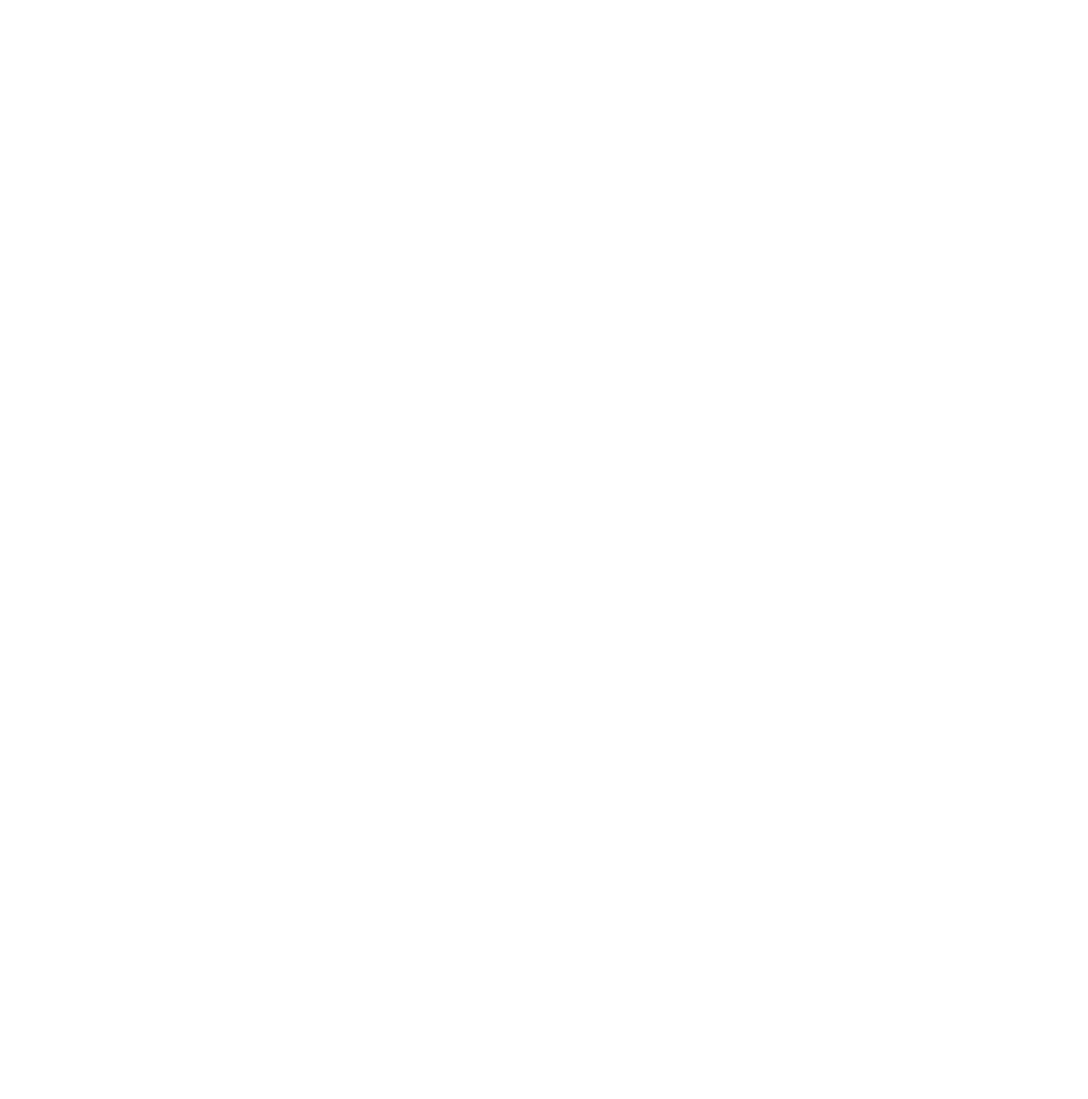
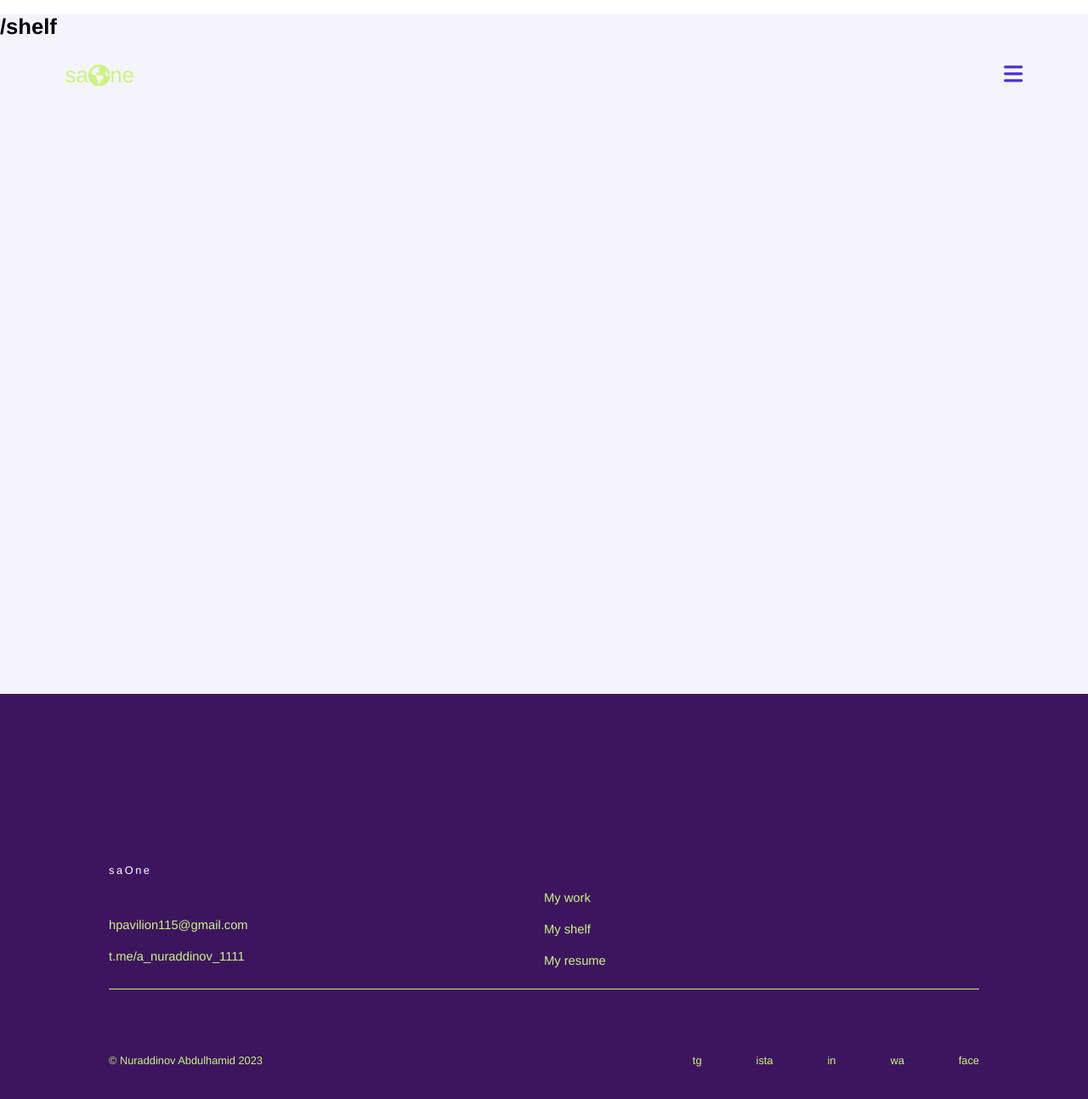
Before and after one commit to Nuraddin0v/myPortfol, a React (Create React App) app: page /shelf in a window 1280 px wide. Before the commit this address had no page. Shown: the top 1294 px of the page at 85% size. Before the commit the page ends 800 px from the top, so only its background shows below. Built offline with nearby package versions, Linux system fonts and the light colour scheme.

Commit message:
navbar and footer chaged

```diff
--- a/src/App.js
+++ b/src/App.js
@@ -2,6 +2,9 @@
 
 import { BrowserRouter, Route, Routes } from "react-router-dom";
 import Section from "./components/Section";
+import MyShelf from "./components/MyShelf";
+import Navbar from "./components/Navbar";
+import Footer from "./components/Footer";
 <link
   rel='stylesheet'
   href='https://cdnjs.cloudflare.com/ajax/libs/font-awesome/6.4.0/css/all.min.css'
@@ -13,9 +16,12 @@
   return (
     <div className='App'>
       <BrowserRouter>
+      <Navbar/>
         <Routes>
           <Route path='/' element={<Section />} />
+          <Route path='/shelf' element={<MyShelf/>}/>
         </Routes>
+        <Footer/>
       </BrowserRouter>
     </div>
   );
--- /dev/null
+++ b/src/components/Footer.jsx
@@ -0,0 +1,49 @@
+import React from 'react'
+import "./Section.scss";
+
+const Footer = () => {
+  return (
+    <div>
+        <section className="footer">
+        <div className="footer_main">
+          <div>
+            <span>saOne</span>
+            <ul>
+              <li>
+                <a href="/#">hpavilion115@gmail.com</a>
+              </li>
+              <li>
+                <a href="https://t.me/a_nuraddinov_1111">
+                  t.me/a_nuraddinov_1111
+                </a>
+              </li>
+            </ul>
+          </div>
+          <ul>
+            <li>
+              <a href="/work">My work</a>
+            </li>
+            <li>
+              <a href="/shelf">My shelf</a>
+            </li>
+            <li>
+              <a href="/resume">My resume</a>
+            </li>
+          </ul>
+        </div>
+        <div className="footer_hr">
+          <span>© Nuraddinov Abdulhamid 2023</span>
+          <ul>
+            <li>tg</li>
+            <li>ista</li>
+            <li>in</li>
+            <li>wa</li>
+            <li className="li">face</li>
+          </ul>
+        </div>
+      </section>
+    </div>
+  )
+}
+
+export default Footer
--- /dev/null
+++ b/src/components/MyShelf.jsx
@@ -0,0 +1,13 @@
+import React from 'react'
+import "./MyShelf.scss"
+const MyShelf = () => {
+  return (
+    <div>
+      <div id='boxes'>
+       <h1>/shelf</h1>
+      </div>
+    </div>
+  )
+}
+
+export default MyShelf
--- /dev/null
+++ b/src/components/MyShelf.scss
@@ -0,0 +1,5 @@
+#boxes {
+  width: 100%;
+  height: 100vh;
+  background-color: #f5f4fc;
+}
--- /dev/null
+++ b/src/components/Navbar.jsx
@@ -0,0 +1,70 @@
+import React from "react";
+import "./Section.scss";
+import { SidebarData } from "./SidebarData";
+import { useState } from "react";
+
+import { Link } from "react-router-dom";
+const Navbar = () => {
+  const [sidebar, setSidebar] = useState(false);
+  function viewSidebar() {
+    setSidebar(!sidebar);
+    // console.log(sidebar);
+  }
+
+  return (
+    <div>
+      <header>
+        <div className="navbar">
+          <Link className="nav-logo" to="/">
+            sa
+            <svg
+              xmlns="http://www.w3.org/2000/svg"
+              height="1em"
+              viewBox="0 0 512 512"
+            >
+              <path d="M57.7 193l9.4 16.4c8.3 14.5 21.9 25.2 38 29.8L163 255.7c17.2 4.9 29 20.6 29 38.5v39.9c0 11 6.2 21 16 25.9s16 14.9 16 25.9v39c0 15.6 14.9 26.9 29.9 22.6c16.1-4.6 28.6-17.5 32.7-33.8l2.8-11.2c4.2-16.9 15.2-31.4 30.3-40l8.1-4.6c15-8.5 24.2-24.5 24.2-41.7v-8.3c0-12.7-5.1-24.9-14.1-33.9l-3.9-3.9c-9-9-21.2-14.1-33.9-14.1H257c-11.1 0-22.1-2.9-31.8-8.4l-34.5-19.7c-4.3-2.5-7.6-6.5-9.2-11.2c-3.2-9.6 1.1-20 10.2-24.5l5.9-3c6.6-3.3 14.3-3.9 21.3-1.5l23.2 7.7c8.2 2.7 17.2-.4 21.9-7.5c4.7-7 4.2-16.3-1.2-22.8l-13.6-16.3c-10-12-9.9-29.5 .3-41.3l15.7-18.3c8.8-10.3 10.2-25 3.5-36.7l-2.4-4.2c-3.5-.2-6.9-.3-10.4-.3C163.1 48 84.4 108.9 57.7 193zM464 256c0-36.8-9.6-71.4-26.4-101.5L412 164.8c-15.7 6.3-23.8 23.8-18.5 39.8l16.9 50.7c3.5 10.4 12 18.3 22.6 20.9l29.1 7.3c1.2-9 1.8-18.2 1.8-27.5zM0 256a256 256 0 1 1 512 0A256 256 0 1 1 0 256z" />
+            </svg>
+            ne
+          </Link>
+          <div className="sidebarIcon" onClick={viewSidebar}>
+            {sidebar ? (
+              <svg
+                xmlns="http://www.w3.org/2000/svg"
+                height="2em"
+                viewBox="0 0 384 512"
+                // fill='#4831d4'
+              >
+                <path d="M376.6 84.5c11.3-13.6 9.5-33.8-4.1-45.1s-33.8-9.5-45.1 4.1L192 206 56.6 43.5C45.3 29.9 25.1 28.1 11.5 39.4S-3.9 70.9 7.4 84.5L150.3 256 7.4 427.5c-11.3 13.6-9.5 33.8 4.1 45.1s33.8 9.5 45.1-4.1L192 306 327.4 468.5c11.3 13.6 31.5 15.4 45.1 4.1s15.4-31.5 4.1-45.1L233.7 256 376.6 84.5z" />
+              </svg>
+            ) : (
+              <svg
+                xmlns="http://www.w3.org/2000/svg"
+                height="2em"
+                viewBox="0 0 448 512"
+                // fill='#4831d4'
+              >
+                <path d="M0 96C0 78.3 14.3 64 32 64H416c17.7 0 32 14.3 32 32s-14.3 32-32 32H32C14.3 128 0 113.7 0 96zM0 256c0-17.7 14.3-32 32-32H416c17.7 0 32 14.3 32 32s-14.3 32-32 32H32c-17.7 0-32-14.3-32-32zM448 416c0 17.7-14.3 32-32 32H32c-17.7 0-32-14.3-32-32s14.3-32 32-32H416c17.7 0 32 14.3 32 32z" />
+              </svg>
+            )}
+          </div>
+          <div style={{ display: sidebar ? "" : "none" }} className="sidebar">
+            <ul>
+              {SidebarData.map((item, index) => {
+                return (
+                  <li key={index} className={item.className}>
+                    <Link to={item.path}>
+                      <span>{item.icon}</span>
+                      {item.title}
+                    </Link>
+                  </li>
+                );
+              })}
+            </ul>
+          </div>
+        </div>
+      </header>
+    </div>
+  );
+};
+
+export default Navbar;
--- a/src/components/Section.jsx
+++ b/src/components/Section.jsx
@@ -1,71 +1,9 @@
 /** @format */
 
-import React, { useState } from "react";
-import { Link } from "react-router-dom";
 import "./Section.scss";
-import { SidebarData } from "./SidebarData";
 const Section = () => {
-  const [sidebar, setSidebar] = useState(false);
-  function viewSidebar() {
-    setSidebar(!sidebar);
-    // console.log(sidebar);
-  }
-  const [section, setSection] = useState(false);
-  function viewSectionTwo() {
-    setSection(!section);
-  }
   return (
     <div>
-      <header>
-        <div className="navbar">
-          <Link className="nav-logo" to="/">
-            sa
-            <svg
-              xmlns="http://www.w3.org/2000/svg"
-              height="1em"
-              viewBox="0 0 512 512"
-            >
-              <path d="M57.7 193l9.4 16.4c8.3 14.5 21.9 25.2 38 29.8L163 255.7c17.2 4.9 29 20.6 29 38.5v39.9c0 11 6.2 21 16 25.9s16 14.9 16 25.9v39c0 15.6 14.9 26.9 29.9 22.6c16.1-4.6 28.6-17.5 32.7-33.8l2.8-11.2c4.2-16.9 15.2-31.4 30.3-40l8.1-4.6c15-8.5 24.2-24.5 24.2-41.7v-8.3c0-12.7-5.1-24.9-14.1-33.9l-3.9-3.9c-9-9-21.2-14.1-33.9-14.1H257c-11.1 0-22.1-2.9-31.8-8.4l-34.5-19.7c-4.3-2.5-7.6-6.5-9.2-11.2c-3.2-9.6 1.1-20 10.2-24.5l5.9-3c6.6-3.3 14.3-3.9 21.3-1.5l23.2 7.7c8.2 2.7 17.2-.4 21.9-7.5c4.7-7 4.2-16.3-1.2-22.8l-13.6-16.3c-10-12-9.9-29.5 .3-41.3l15.7-18.3c8.8-10.3 10.2-25 3.5-36.7l-2.4-4.2c-3.5-.2-6.9-.3-10.4-.3C163.1 48 84.4 108.9 57.7 193zM464 256c0-36.8-9.6-71.4-26.4-101.5L412 164.8c-15.7 6.3-23.8 23.8-18.5 39.8l16.9 50.7c3.5 10.4 12 18.3 22.6 20.9l29.1 7.3c1.2-9 1.8-18.2 1.8-27.5zM0 256a256 256 0 1 1 512 0A256 256 0 1 1 0 256z" />
-            </svg>
-            ne
-          </Link>
-          <div className="sidebarIcon" onClick={viewSidebar}>
-            {sidebar ? (
-              <svg
-                xmlns="http://www.w3.org/2000/svg"
-                height="2em"
-                viewBox="0 0 384 512"
-                // fill='#4831d4'
-              >
-                <path d="M376.6 84.5c11.3-13.6 9.5-33.8-4.1-45.1s-33.8-9.5-45.1 4.1L192 206 56.6 43.5C45.3 29.9 25.1 28.1 11.5 39.4S-3.9 70.9 7.4 84.5L150.3 256 7.4 427.5c-11.3 13.6-9.5 33.8 4.1 45.1s33.8 9.5 45.1-4.1L192 306 327.4 468.5c11.3 13.6 31.5 15.4 45.1 4.1s15.4-31.5 4.1-45.1L233.7 256 376.6 84.5z" />
-              </svg>
-            ) : (
-              <svg
-                xmlns="http://www.w3.org/2000/svg"
-                height="2em"
-                viewBox="0 0 448 512"
-                // fill='#4831d4'
-              >
-                <path d="M0 96C0 78.3 14.3 64 32 64H416c17.7 0 32 14.3 32 32s-14.3 32-32 32H32C14.3 128 0 113.7 0 96zM0 256c0-17.7 14.3-32 32-32H416c17.7 0 32 14.3 32 32s-14.3 32-32 32H32c-17.7 0-32-14.3-32-32zM448 416c0 17.7-14.3 32-32 32H32c-17.7 0-32-14.3-32-32s14.3-32 32-32H416c17.7 0 32 14.3 32 32z" />
-              </svg>
-            )}
-          </div>
-          <div style={{ display: sidebar ? "" : "none" }} className="sidebar">
-            <ul>
-              {SidebarData.map((item, index) => {
-                return (
-                  <li key={index} className={item.className}>
-                    <Link to={item.path}>
-                      <span>{item.icon}</span>
-                      {item.title}
-                    </Link>
-                  </li>
-                );
-              })}
-            </ul>
-          </div>
-        </div>
-      </header>
       <section className="one">
         <div className="boxes">
           <article>
@@ -238,44 +176,7 @@
           </form>
         </div>
       </section>
-      <section className="footer">
-        <div className="footer_main">
-          <div>
-            <span>saOne</span>
-            <ul>
-              <li>
-                <a href="/#">hpavilion115@gmail.com</a>
-              </li>
-              <li>
-                <a href="https://t.me/a_nuraddinov_1111">
-                  t.me/a_nuraddinov_1111
-                </a>
-              </li>
-            </ul>
-          </div>
-          <ul>
-            <li>
-              <a href="/work">My work</a>
-            </li>
-            <li>
-              <a href="/shelf">My shelf</a>
-            </li>
-            <li>
-              <a href="/resume">My resume</a>
-            </li>
-          </ul>
-        </div>
-        <div className="footer_hr">
-          <span>© Nuraddinov Abdulhamid 2023</span>
-          <ul>
-            <li>tg</li>
-            <li>ista</li>
-            <li>in</li>
-            <li>wa</li>
-            <li className="li">face</li>
-          </ul>
-        </div>
-      </section>
+
     </div>
   );
 };
--- a/src/components/Section.scss
+++ b/src/components/Section.scss
@@ -156,6 +156,7 @@
   display: flex;
   justify-content: space-between;
   align-items: center;
+  // background-color: #f9f9f9;
   h1 {
     color: #4831d4;
     font-size: 4em;
```
